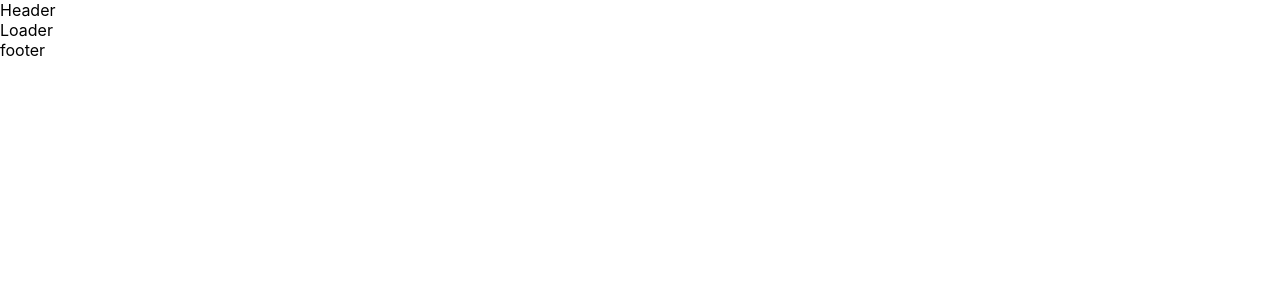
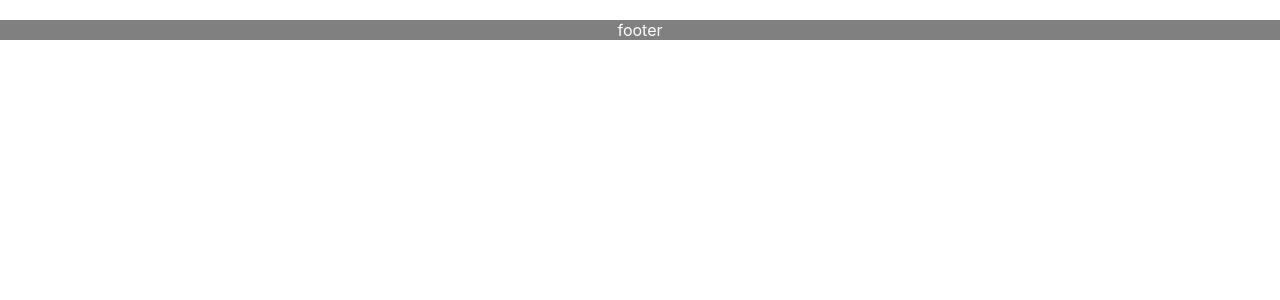
Before and after one commit to healingfields/Polling-App, a React (Create React App) app in the folder polling-frontend/: page / in a window 1280 px wide. Shown: the top 300 px of the page. Built offline with nearby package versions, Linux system fonts and the light colour scheme.

Commit message:
refactored the app component

```diff
--- a/polling-frontend/src/components/container/App.js
+++ b/polling-frontend/src/components/container/App.js
@@ -14,54 +14,11 @@ import {Loader} from '../common/loader/Loader'
 
 const {Header, Footer, Content} = Layout;
 
-
-const router = createBrowserRouter([
-  {
-    path:"/",
-    element: <PollList/>,
-    index:true
-
-  },
-  {
-    path:"/login",
-    element:<Login/>
-  },
-  {
-    path:"/singup",
-    element:<SignUp/>
-  },
-  {
-    path:"users/:username",
-    element:<Profile/>
-  },
-  {
-    path:"/poll/new",
-    element:
-      <PrivateRoute>
-        <NewPoll/>
-      </PrivateRoute>
-  }
-])
 function App() {
 
   const [currentUser, setCurrentUser] = useState();
   const [isAuthenticated, setIsAuthenticated] = useState(false);
   const [isLoading, setIsLoading] = useState(false);
-
-  const loadCurrentUser = () => {
-    getCurrentUser()
-      .then(response => {
-        setCurrentUser(response);
-        setIsAuthenticated(true);
-        setIsLoading(false);
-      }).catch(error => {
-        setIsLoading(false);
-      })
-  }
-
-  useEffect(() => {
-    loadCurrentUser();
-  }, []);
 
   const handleLogout = (redirectTo="/") =>{
     localStorage.removeItem(ACCESS_TOKEN);
@@ -79,19 +36,73 @@ function App() {
     redirect("/");
   }
 
+  const loadCurrentUser = () => {
+    getCurrentUser()
+      .then(response => {
+        setCurrentUser(response);
+        setIsAuthenticated(true);
+        setIsLoading(false);
+      }).catch(error => {
+
+      })
+  }
+
+  const router = createBrowserRouter([
+    {
+      path:"/",
+      element: <PollList
+                isAuthenticated={isAuthenticated}
+                currentUser={currentUser}
+                handleLogout={handleLogout}/>,
+      index:true
+    },
+    {
+      path:"/signup",
+      element:<SignUp/>
+    },
+    {
+      path:"/login",
+      element:<Login
+                handleLogin={handleLogin}
+               />
+    },
+    {
+      path:"users/:username",
+      element:<Profile
+                isAuthenticated={isAuthenticated}
+                currentUser={currentUser}/>
+    },
+    {
+      path:"/poll/new",
+      element:
+        <PrivateRoute
+          isAuthenticated={isAuthenticated}
+          currentUser={currentUser}>
+          <NewPoll handleLogout={handleLogout}/>
+        </PrivateRoute>
+    }
+  ]);
+
+
+  useEffect(() => {
+    loadCurrentUser();
+  }, []);
+
+
+
   return (
 
-    <Layout className="App-container">
-      <Header>Header</Header>
+    <Layout className='app-container'>
+      <Header style={{textAlign:'center', color:'white'}}>Header</Header>
 
-    {isLoading?
+    {!isLoading?
       <Content>
       <RouterProvider router={router}/>
       </Content>
      :
     <Loader/>
     }
-     <Footer>footer</Footer>
+     <Footer style={{textAlign:'center', color:'white', backgroundColor:'gray'}}>footer</Footer>
 
     </Layout>
   );
```
